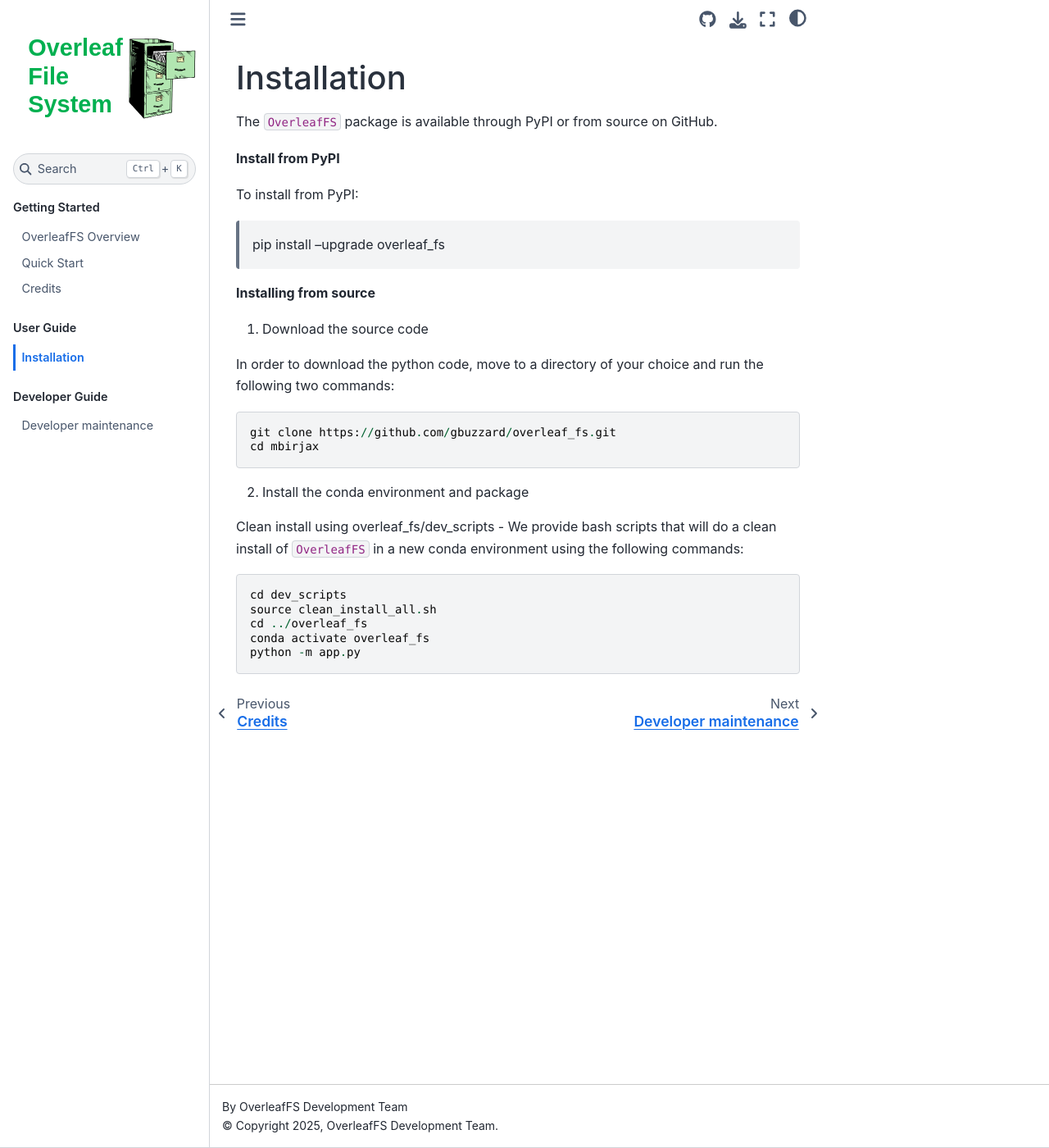
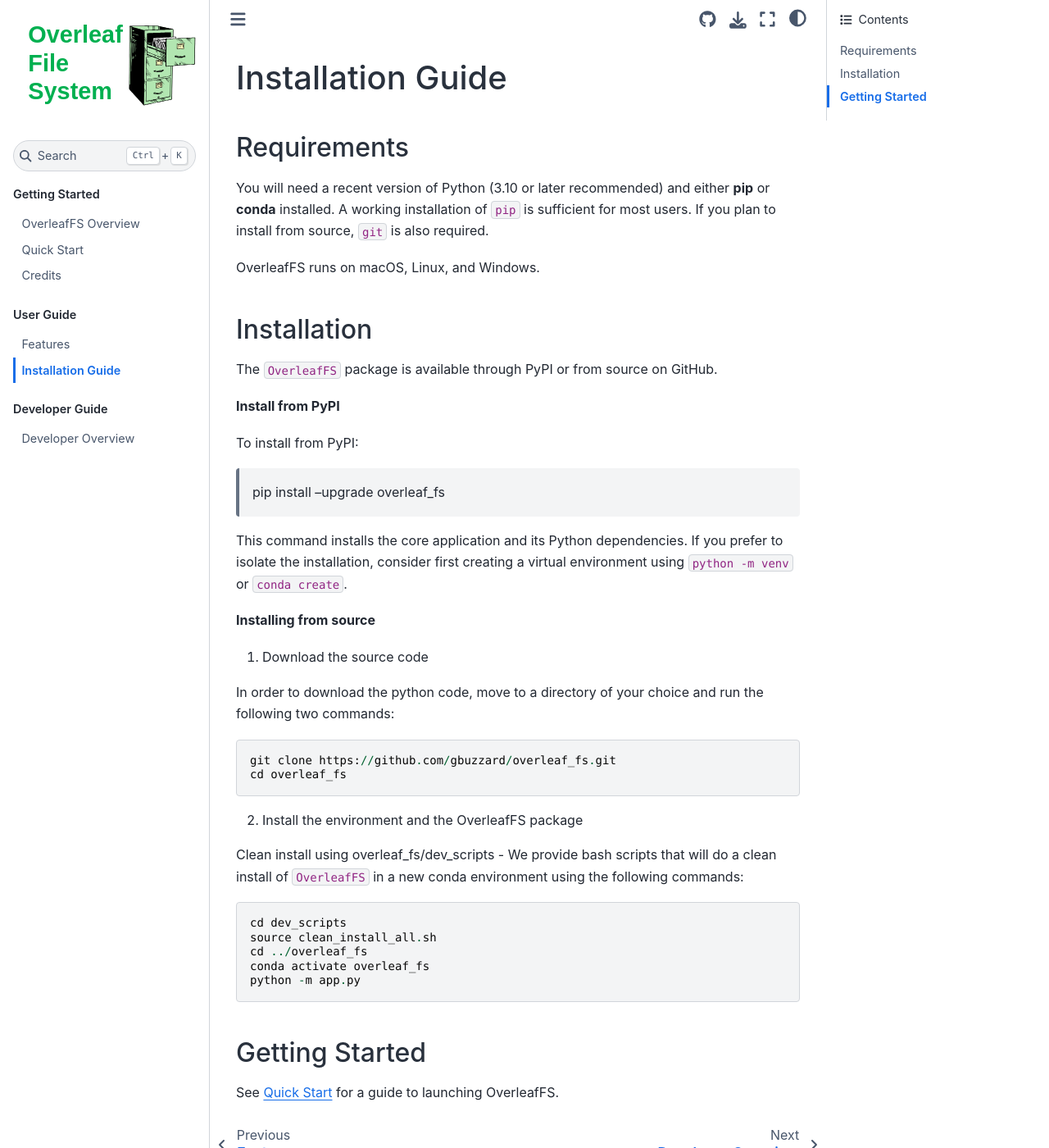
Before and after one commit to gbuzzard/overleaf_fs, a Sphinx documentation site: the page built from docs/source/install.rst, in a window 1280 px wide and 1400 px high. Shown: the whole window at 82% size. Built offline with Sphinx 7.4.7 and the Sphinx Book theme 1.1.4, drawn with Linux system fonts in a browser that asks for light colours; some of the changed text lies outside the part shown.

Commit message:
Improve docs.

```diff
--- a/README.rst
+++ b/README.rst
@@ -1,7 +1,7 @@
 OverleafFS: GUI-based project browser for Overleaf Projects
 ===========================================================
 
-**OverleafFS** is a Python package for managing Overleaf projects in a file-browser GUI.
+**OverleafFS** (Overleaf File System) is a Python package for managing Overleaf (https://www.overleaf.com/) LaTeX projects in a file-browser GUI.
 
 **Key features:**
 
--- a/docs/source/conf.py
+++ b/docs/source/conf.py
@@ -112,7 +112,7 @@
 # documentation.
 html_theme_options = {
     'show_toc_level': 2,
-    'repository_url': 'https://github.com/cabouman/mbirjax',
+    'repository_url': 'https://github.com/gbuzzard/overleaf_fs',
     'use_repository_button': True,     # add a "link to repository" button
     'navigation_with_keys': False,
 }
--- a/docs/source/dev_maintenance.rst
+++ b/docs/source/dev_overview.rst
@@ -1,8 +1,8 @@
 
 
-======================
-Developer maintenance
-======================
+==================
+Developer Overview
+==================
 
 This document provides a high-level overview of the main modules in the
 ``overleaf_fs`` package and their responsibilities. It is intended as a
--- a/docs/source/install.rst
+++ b/docs/source/install.rst
@@ -1,8 +1,21 @@
 .. _InstallationDocs:
 
-============
+==================
+Installation Guide
+==================
+
+Requirements
+------------
+
+You will need a recent version of Python (3.10 or later recommended)
+and either **pip** or **conda** installed. A working installation of
+``pip`` is sufficient for most users. If you plan to install from
+source, ``git`` is also required.
+
+OverleafFS runs on macOS, Linux, and Windows.
+
 Installation
-============
+------------
 
 The ``OverleafFS`` package is available through PyPI or from source on GitHub.
 
@@ -12,6 +25,10 @@
 
     pip install --upgrade overleaf_fs
 
+This command installs the core application and its Python dependencies.
+If you prefer to isolate the installation, consider first creating a
+virtual environment using ``python -m venv`` or ``conda create``.
+
 **Installing from source**
 
 1. Download the source code
@@ -19,9 +36,9 @@
 In order to download the python code, move to a directory of your choice and run the following two commands::
 
     git clone https://github.com/gbuzzard/overleaf_fs.git
-    cd mbirjax
+    cd overleaf_fs
 
-2. Install the conda environment and package
+2. Install the environment and the OverleafFS package
 
 Clean install using overleaf_fs/dev_scripts - We provide bash scripts that will do a clean install of ``OverleafFS`` in a new conda environment using the following commands::
 
@@ -30,3 +47,8 @@
     cd ../overleaf_fs
     conda activate overleaf_fs
     python -m app.py
+
+Getting Started
+---------------
+
+See :doc:`quick_start` for a guide to launching OverleafFS.
--- a/docs/source/quick_start.rst
+++ b/docs/source/quick_start.rst
@@ -1,5 +1,8 @@
 Quick Start
 ===========
+
+Before continuing, make sure you have installed OverleafFS. See
+:doc:`install` for installation instructions.
 
 1. Launch the app using ``python -m overleaf_fs`` or your installed shortcut.
 2. When prompted, choose a root directory where OverleafFS will store all of your profiles.
```
Also changed, not shown: docs/source/credits.rst (+3 -5 lines), docs/source/features.rst (added, +112 -0 lines), docs/source/index.rst (+5 -9 lines), pyproject.toml (+8 -1 lines), 1 other file.
